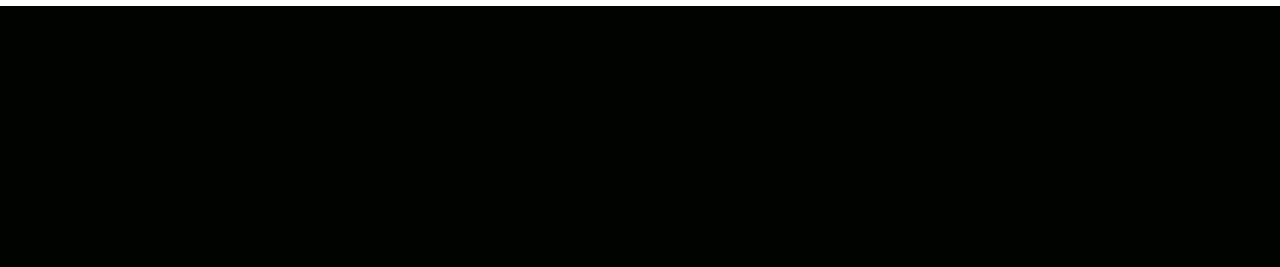
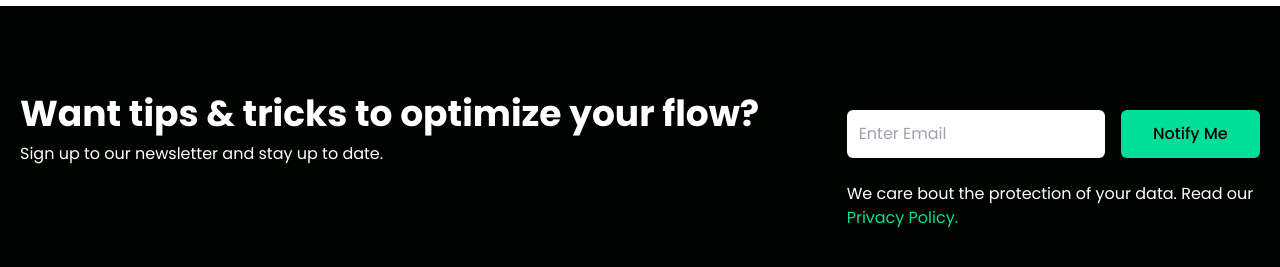
Before and after one commit to shaikahmadnawaz/data-finance, a React (Create React App) app: page / in a window 1280 px wide. Shown: the part 667-934 px from the top of the page. Before the commit the page ends 800 px from the top, so only its background shows below. Built offline with nearby package versions, Linux system fonts and the light colour scheme.

Commit message:
NewsLetter done

```diff
--- a/src/App.js
+++ b/src/App.js
@@ -2,6 +2,7 @@
 import Navbar from "./components/Navbar";
 import Hero from "./components/Hero";
 import Analytics from "./components/Analytics";
+import Newsletter from "./components/NewsLetter";
 
 function App() {
   return (
@@ -9,6 +10,7 @@
       <Navbar />
       <Hero />
       <Analytics />
+      <Newsletter />
     </div>
   );
 }
--- a/src/components/NewsLetter.jsx
+++ b/src/components/NewsLetter.jsx
@@ -1,7 +1,34 @@
 import React from "react";
 
-const NewsLetter = () => {
-  return <div>NewsLetter</div>;
+const Newsletter = () => {
+  return (
+    <div className="w-full py-16 text-white px-4">
+      <div className="max-w-[1240px] mx-auto grid lg:grid-cols-3">
+        <div className="lg:col-span-2 my-4">
+          <h1 className="md:text-4xl sm:text-3xl text-2xl font-bold py-2">
+            Want tips & tricks to optimize your flow?
+          </h1>
+          <p>Sign up to our newsletter and stay up to date.</p>
+        </div>
+        <div className="my-4">
+          <div className="flex flex-col sm:flex-row items-center justify-between w-full">
+            <input
+              className="p-3 flex w-full rounded-md text-black"
+              type="email"
+              placeholder="Enter Email"
+            />
+            <button className="bg-[#00df9a] text-black rounded-md font-medium w-[200px] ml-4 my-6 px-6 py-3">
+              Notify Me
+            </button>
+          </div>
+          <p>
+            We care bout the protection of your data. Read our{" "}
+            <span className="text-[#00df9a]">Privacy Policy.</span>
+          </p>
+        </div>
+      </div>
+    </div>
+  );
 };
 
-export default NewsLetter;
+export default Newsletter;
```
